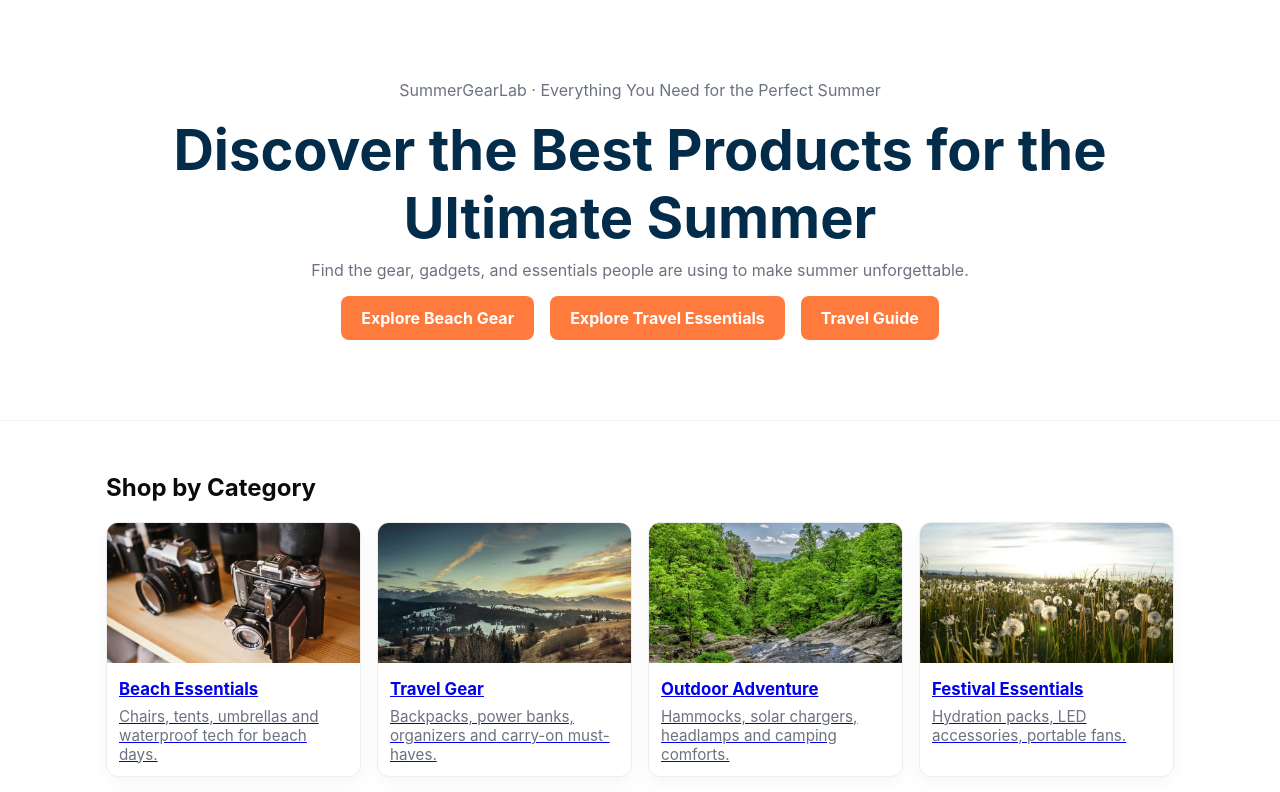
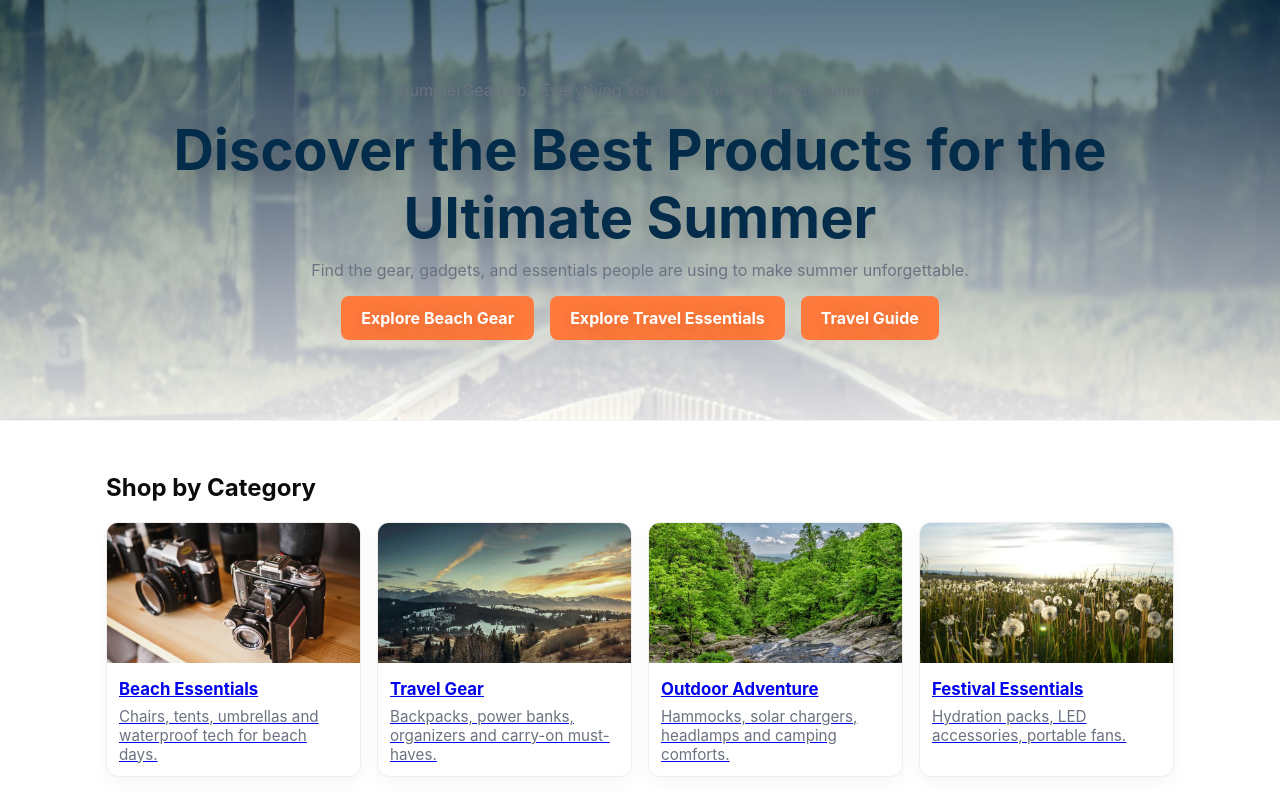
Before and after one commit to lecorbeaured/urban-octo-pancake, a React (Vite) app: page / in a window 1280 px wide. Shown: the top 792 px of the page. Built offline with nearby package versions, Linux system fonts and the light colour scheme.

Commit message:
Add hero background image + summer gradient

```diff
--- a/src/pages/Home.tsx
+++ b/src/pages/Home.tsx
@@ -12,7 +12,7 @@ const categories = [
 export default function Home(){
   return (
     <>
-      <header className="hero">
+      <header className="hero hero-image">
         <div className="container">
           <p className="label">SummerGearLab · Everything You Need for the Perfect Summer</p>
           <h1>Discover the Best Products for the Ultimate Summer</h1>
--- a/src/styles.css
+++ b/src/styles.css
@@ -8,6 +8,7 @@
   --bg:#ffffff;
 }
 *{box-sizing:border-box}
+.hero.hero-image{background-image:linear-gradient(180deg,rgba(2,44,74,0.65),rgba(255,255,255,0.85)),url('/assets/beach-gear.jpg');background-size:cover;background-position:center;color:#fff;text-shadow:0 4px 30px rgba(0,0,0,.3)}
 body{font-family:Inter,system-ui,Arial,sans-serif;margin:0;background:var(--bg);color:#0b0b0b;-webkit-font-smoothing:antialiased}
 .container{max-width:1100px;margin:0 auto;padding:1rem}
 /* Header / Hero */
```
